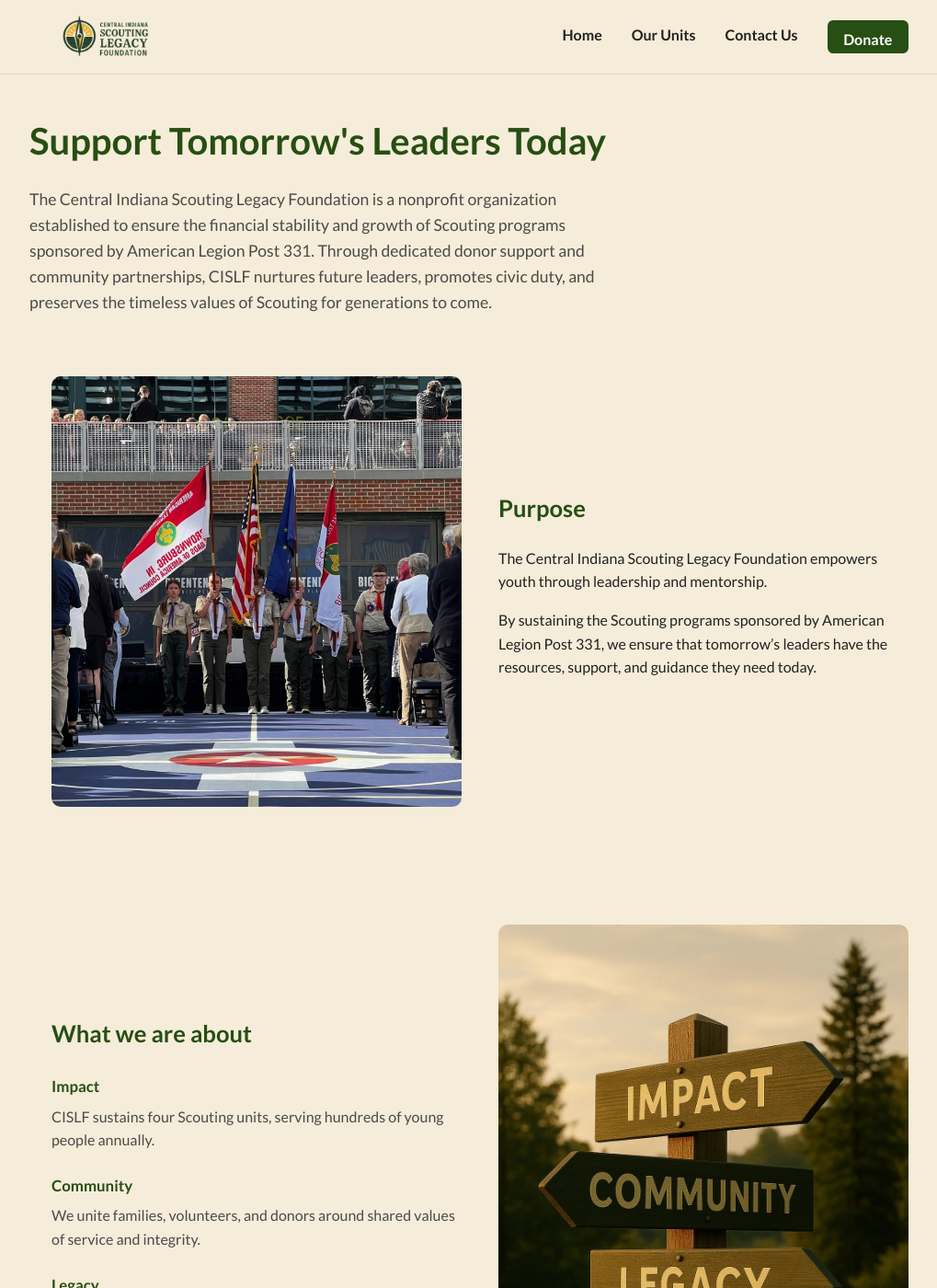
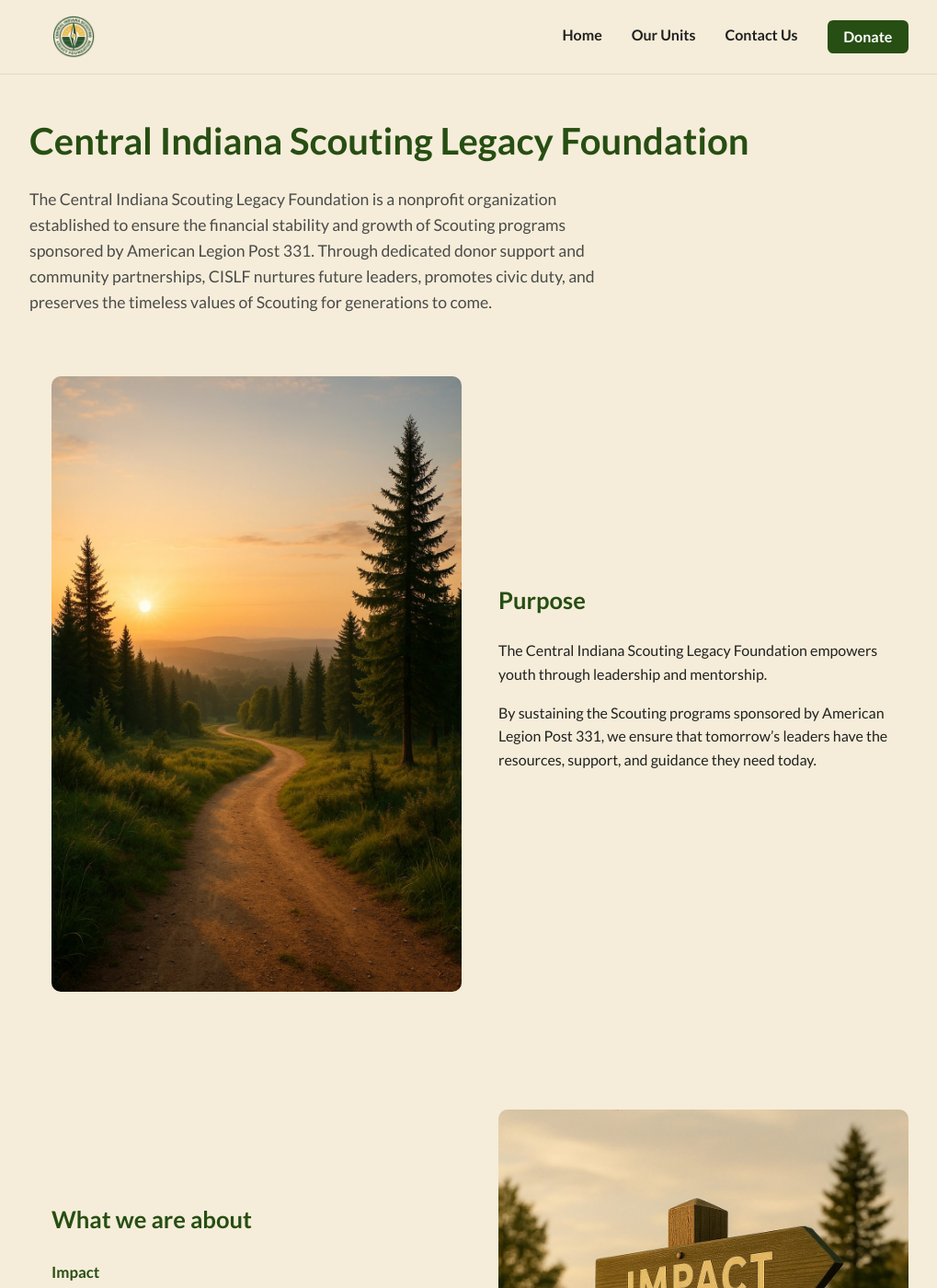
Before and after one commit to dogara78-byte/CISLF, a Jekyll site: the page built from index.md, in a window 1280 px wide and 1400 px high. Shown: the whole window at 92% size, without its empty margins (118-1137 px from the left). Built offline with Jekyll 4.4.1, drawn with Linux system fonts in a browser that asks for light colours.

Commit message:
fix: nav logo, donate button centering, image mixups, and tiny button graphics
- Nav uses the compass badge (matches the original site) instead of the
  horizontal wordmark lockup.
- "Support Tomorrow's Leaders Today" now only appears on Donate, not Home.
- Home's Purpose section shows Purpose.png again (was mistakenly showing
  the Leaders of Tomorrow photo, which stays on the closing CTA block).
- Donate/Join button graphics had ~65% invisible padding baked into the
  canvas around the actual plaque (soft glow halo, not a hard-transparent
  margin), so displaying them at a fixed pixel height rendered the visible
  text tiny. Cropped to the plaque's tight bounds and bumped display size.
- Fixed the off-center Donate nav button: ".site-nav a" was more specific
  than ".nav-donate" so its padding-bottom: 0.15rem (meant for the
  underline-hover effect on text links) was leaking into the button and
  skewing its padding asymmetrically.

```diff
--- a/_includes/nav.html
+++ b/_includes/nav.html
@@ -1,7 +1,7 @@
 <header class="site-header">
   <div class="wrap nav-wrap">
     <a class="brand" href="{{ '/' | relative_url }}">
-      <img src="{{ '/assets/images/logo-header.webp' | relative_url }}" alt="Central Indiana Scouting Legacy Foundation" class="brand-logo">
+      <img src="{{ '/assets/images/compass-badge.webp' | relative_url }}" alt="Central Indiana Scouting Legacy Foundation" class="brand-logo">
     </a>
     <button class="nav-toggle" aria-expanded="false" aria-controls="site-nav" id="nav-toggle">
       <span class="sr-only">Menu</span>
--- a/assets/css/style.css
+++ b/assets/css/style.css
@@ -106,16 +106,17 @@ a:focus-visible, button:focus-visible {
   border-bottom-color: var(--green);
 }
 
-.nav-donate {
+.site-nav a.nav-donate {
   background: var(--green);
   color: #fff !important;
   padding: 0.5rem 1.1rem;
   border-radius: 6px;
-  border-bottom: none !important;
+  border-bottom: none;
+  line-height: 1.2;
   transition: background var(--ease), transform var(--ease);
 }
 
-.nav-donate:hover { background: var(--green-dark); transform: translateY(-1px); }
+.site-nav a.nav-donate:hover { background: var(--green-dark); transform: translateY(-1px); }
 
 @media (max-width: 720px) {
   .nav-toggle { display: inline-block; }
@@ -224,11 +225,11 @@ h2 {
 .btn:hover { background: var(--green-dark); color: #fff; transform: translateY(-1px); }
 
 .btn-img { display: inline-block; transition: transform var(--ease); }
-.btn-img img { display: block; height: 56px; width: auto; }
+.btn-img img { display: block; height: 68px; width: auto; }
 .btn-img:hover { transform: translateY(-1px); }
 
 .join-badge { display: inline-block; margin-top: 0.75rem; transition: transform var(--ease); }
-.join-badge img { display: block; height: 40px; width: auto; }
+.join-badge img { display: block; height: 52px; width: auto; }
 .join-badge:hover { transform: translateY(-1px); }
 
 /* Units */
--- a/index.md
+++ b/index.md
@@ -4,7 +4,7 @@ permalink: /
 ---
 
 <div class="wrap page-title">
-  <h1>Support Tomorrow's Leaders Today</h1>
+  <h1>Central Indiana Scouting Legacy Foundation</h1>
   <p class="lede">
     The Central Indiana Scouting Legacy Foundation is a nonprofit organization
     established to ensure the financial stability and growth of Scouting
@@ -18,7 +18,7 @@ permalink: /
 <div class="wrap">
   <div class="story-block">
     <div class="story-photo">
-      <img class="photo" src="{{ '/assets/images/home-hero.jpg' | relative_url }}" alt="CISLF Scouts presenting the colors at a community ceremony">
+      <img class="photo" src="{{ '/assets/images/home-purpose.jpg' | relative_url }}" alt="A path through the woods at sunrise">
     </div>
     <div class="story-text">
       <h2>Purpose</h2>
```
Also changed, not shown: assets/images/donate-button.webp, assets/images/join-crew.webp, assets/images/join-pack.webp, assets/images/join-troop.webp.
